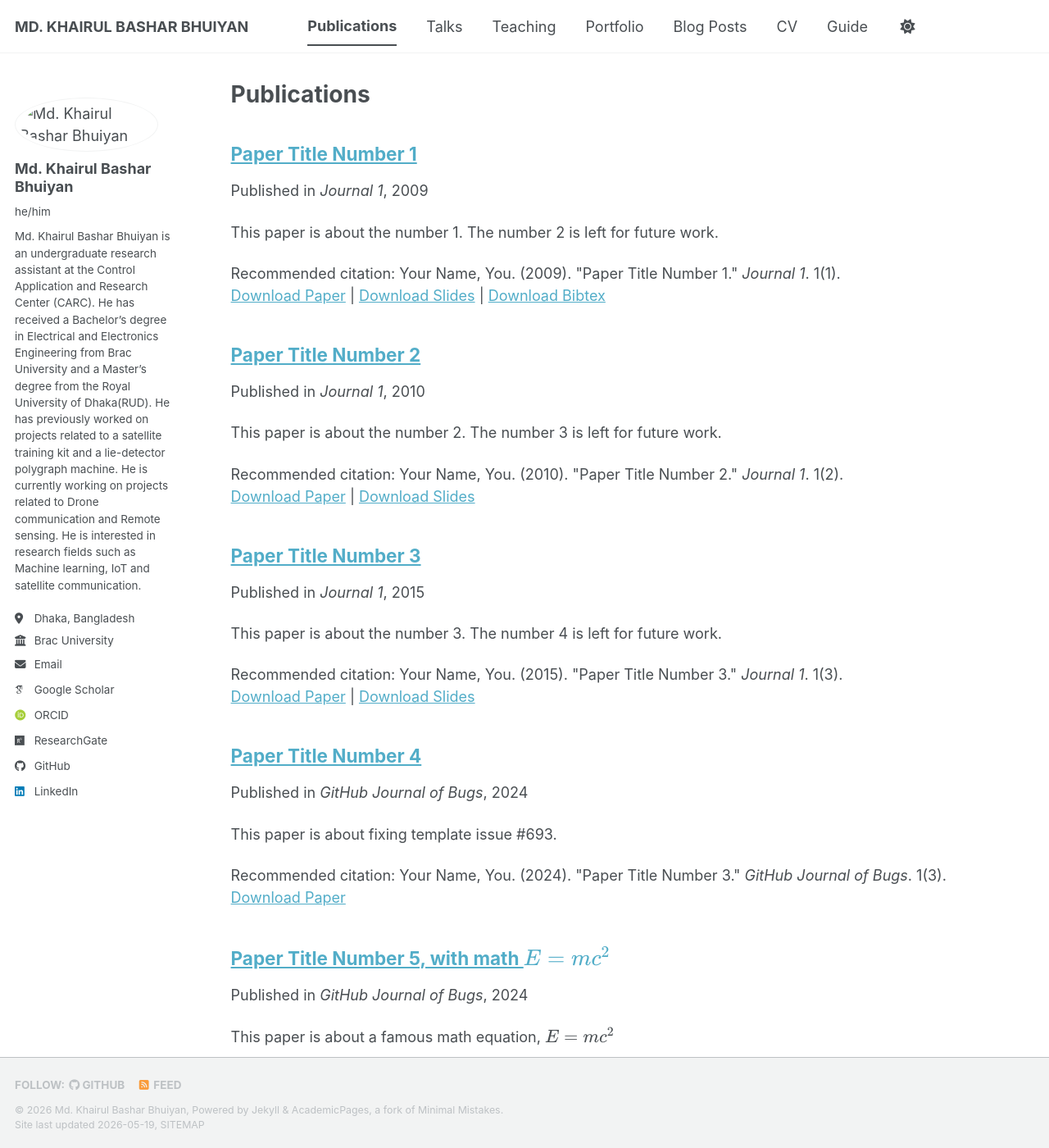
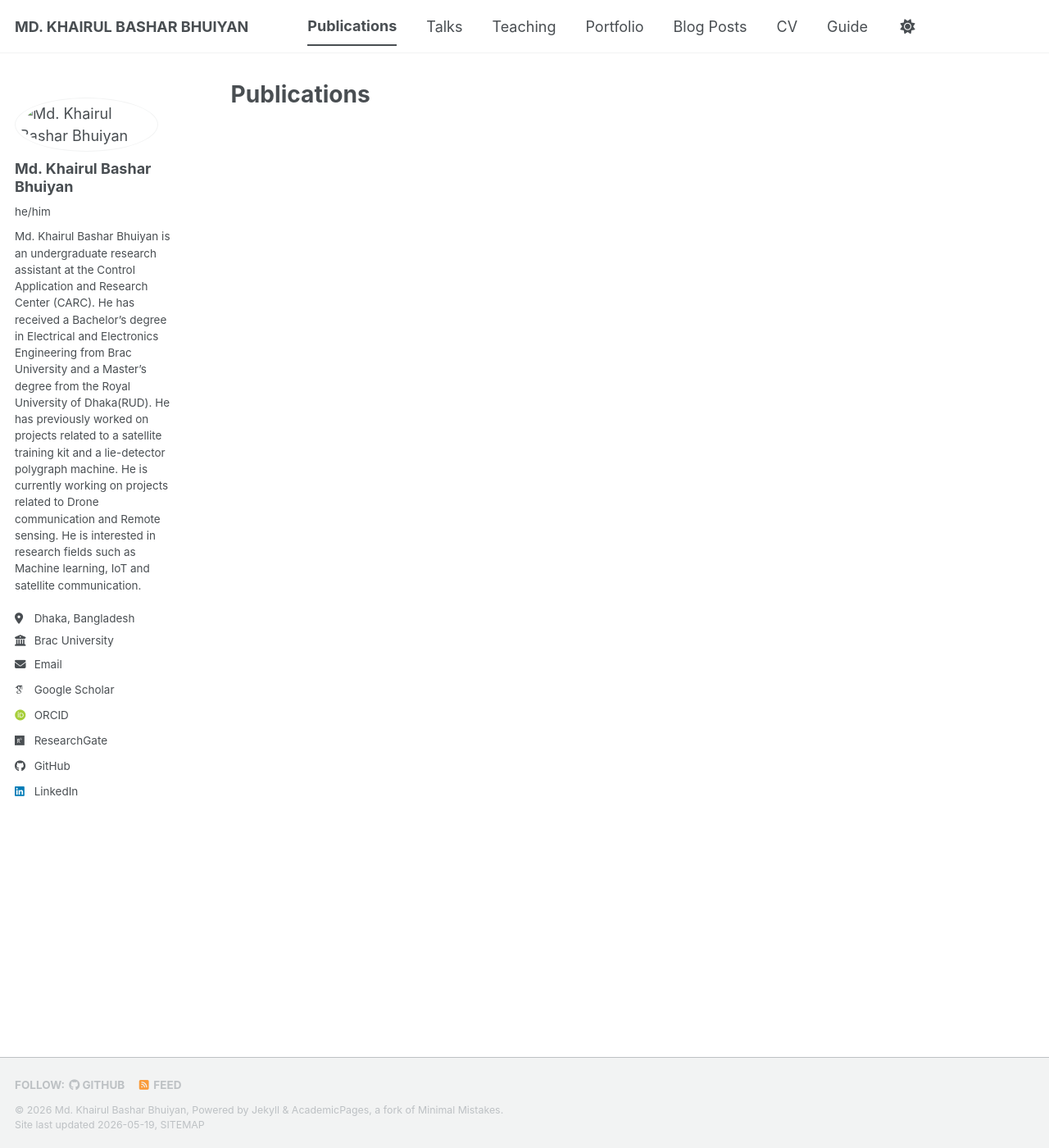
Before and after one commit to KBhuiyan13/kbashar13.github.io, a Jekyll site: the page built from _pages/publications.md, in a window 1280 px wide and 1400 px high. Shown: the whole window at 82% size. Built offline with Jekyll 4.4.1, drawn with Linux system fonts in a browser that asks for light colours; some web fonts are replaced; a script bundle is joined from its source files by our own code; library files that are not in the unit come from our copies.

Commit message:
Remove default sample publications

```diff
--- a/_pages/publications.md
+++ b/_pages/publications.md
@@ -5,9 +5,8 @@ permalink: /publications/
 author_profile: true
 ---
 
-
 {% include base_path %}
 
-{% for post in site.publications %}
+{% for post in site.publications reversed %}
   {% include archive-single.html %}
 {% endfor %}
--- a/_publications/2009-10-01-paper-title-number-1.md
+++ /dev/null
@@ -1,14 +0,0 @@
----
-title: "Paper Title Number 1"
-collection: publications
-category: manuscripts
-permalink: /publication/2009-10-01-paper-title-number-1
-excerpt: 'This paper is about the number 1. The number 2 is left for future work.'
-date: 2009-10-01
-venue: 'Journal 1'
-slidesurl: 'https://academicpages.github.io/files/slides1.pdf'
-paperurl: 'https://academicpages.github.io/files/paper1.pdf'
-bibtexurl: 'https://academicpages.github.io/files/bibtex1.bib'
-citation: 'Your Name, You. (2009). &quot;Paper Title Number 1.&quot; <i>Journal 1</i>. 1(1).'
----
-The contents above will be part of a list of publications, if the user clicks the link for the publication than the contents of section will be rendered as a full page, allowing you to provide more information about the paper for the reader. When publications are displayed as a single page, the contents of the above "citation" field will automatically be included below this section in a smaller font.
--- a/_publications/2010-10-01-paper-title-number-2.md
+++ /dev/null
@@ -1,14 +0,0 @@
----
-title: "Paper Title Number 2"
-collection: publications
-category: manuscripts
-permalink: /publication/2010-10-01-paper-title-number-2
-excerpt: 'This paper is about the number 2. The number 3 is left for future work.'
-date: 2010-10-01
-venue: 'Journal 1'
-slidesurl: 'https://academicpages.github.io/files/slides2.pdf'
-paperurl: 'https://academicpages.github.io/files/paper2.pdf'
-citation: 'Your Name, You. (2010). &quot;Paper Title Number 2.&quot; <i>Journal 1</i>. 1(2).'
----
-
-The contents above will be part of a list of publications, if the user clicks the link for the publication than the contents of section will be rendered as a full page, allowing you to provide more information about the paper for the reader. When publications are displayed as a single page, the contents of the above "citation" field will automatically be included below this section in a smaller font.
--- a/_publications/2015-10-01-paper-title-number-3.md
+++ /dev/null
@@ -1,14 +0,0 @@
----
-title: "Paper Title Number 3"
-collection: publications
-category: manuscripts
-permalink: /publication/2015-10-01-paper-title-number-3
-excerpt: 'This paper is about the number 3. The number 4 is left for future work.'
-date: 2015-10-01
-venue: 'Journal 1'
-slidesurl: 'https://academicpages.github.io/files/slides3.pdf'
-paperurl: 'https://academicpages.github.io/files/paper3.pdf'
-citation: 'Your Name, You. (2015). &quot;Paper Title Number 3.&quot; <i>Journal 1</i>. 1(3).'
----
-
-The contents above will be part of a list of publications, if the user clicks the link for the publication than the contents of section will be rendered as a full page, allowing you to provide more information about the paper for the reader. When publications are displayed as a single page, the contents of the above "citation" field will automatically be included below this section in a smaller font.
--- a/_publications/2025-06-08-paper-title-number-5.md
+++ /dev/null
@@ -1,13 +0,0 @@
----
-title: "Paper Title Number 5, with math $$E=mc^2$$"
-collection: publications
-category: conferences
-permalink: /publication/2024-02-17-paper-title-number-4
-excerpt: 'This paper is about a famous math equation, $$E=mc^2$$'
-date: 2024-02-17
-venue: 'GitHub Journal of Bugs'
-paperurl: 'https://academicpages.github.io/files/paper3.pdf'
-citation: 'Your Name, You. (2024). &quot;Paper Title Number 3.&quot; <i>GitHub Journal of Bugs</i>. 1(3).'
----
-
-Using [MathJax](https://www.mathjax.org/) in the description is supported - $$E=mc^2$$ - however, the use must be mindful that the default delimiters are `$$...$$` and `\\[...\\]` which differs from the `$...$` that is typically expected.
```
Also changed, not shown: _publications/2024-02-17-paper-title-number-4.md (deleted, +0 -13 lines).
